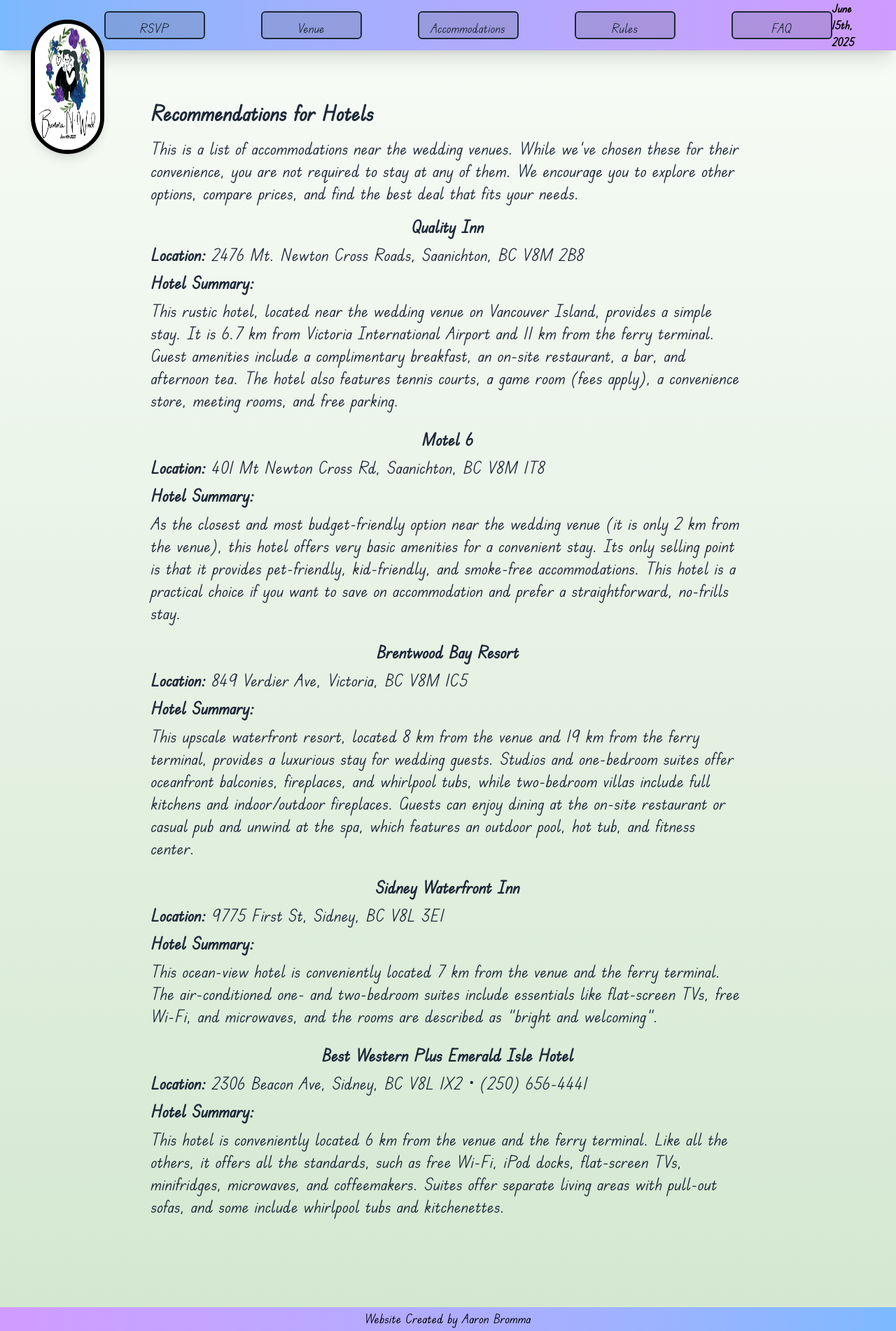
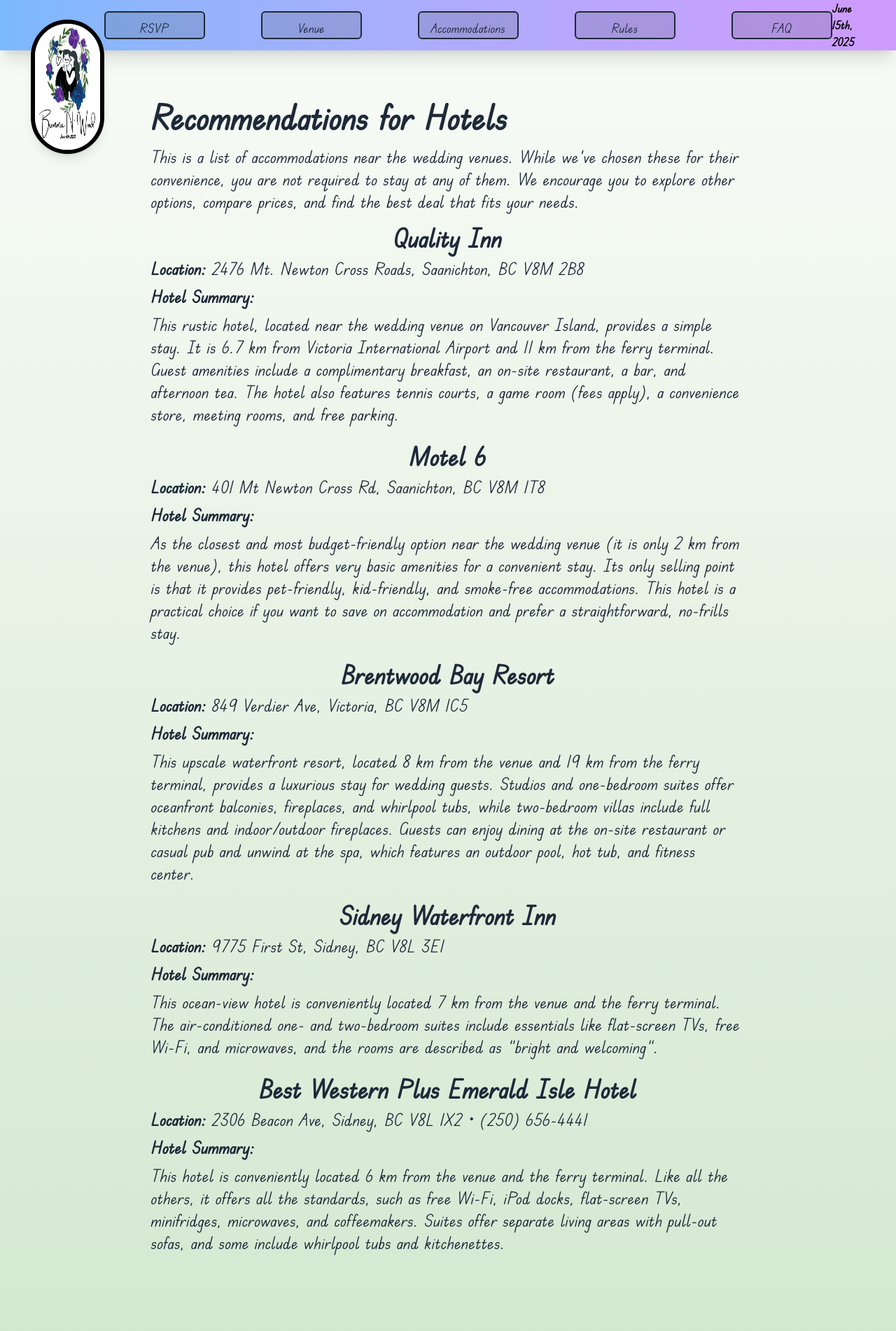
Before and after one commit to bioresestance/BrommaWoodWeddingWebsite, a React (Vite) app in the folder Client/: page /hotels in a window 1280 px wide. Shown: the top 1902 px of the page at 70% size. Built offline with nearby package versions, Linux system fonts and the light colour scheme; no server answers.

Commit message:
Enhance RSVP and FAQ pages with improved text formatting; update Hotels page with larger headings for better visibility

```diff
--- a/Client/src/pages/FAQ.tsx
+++ b/Client/src/pages/FAQ.tsx
@@ -108,7 +108,7 @@
         <div className="flex flex-col items-center w-full min-h-screen text-black pt-[15vh] pb-20">
             <div className="flex flex-col items-center">
                 <h2 className="mt-5 text-center text-3xl font-bold tracking-tight md:text-5xl">FAQ</h2>
-                <p className="mt-3 text-lg text-neutral-500 md:text-xl">
+                <p className="mt-3 text-lg md:text-3xl">
                     Frequenty asked questions
                 </p>
             </div>
@@ -116,8 +116,8 @@
                 {faqs.map((faq, index) => (
                     <div className="py-5" key={index}>
                         <details className="group">
-                            <summary className="flex cursor-pointer list-none items-center justify-between font-medium">
-                                <span> {faq.question}</span>
+                            <summary className="flex cursor-pointer list-none items-center justify-between text-3xl font-bold">
+                                <span > {faq.question}</span>
                                 <span className="transition group-open:rotate-180">
                                     <svg fill="none" height="24" shape-rendering="geometricPrecision"
                                         stroke="currentColor" stroke-linecap="round" stroke-linejoin="round"
@@ -126,7 +126,7 @@
                                     </svg>
                                 </span>
                             </summary>
-                            <p className="group-open:animate-fadeIn mt-3 text-neutral-600">
+                            <p className="group-open:animate-fadeIn mt-3 text-neutral-700">
                                 {faq.answer}
                             </p>
                         </details>
--- a/Client/src/pages/Hotels.tsx
+++ b/Client/src/pages/Hotels.tsx
@@ -4,13 +4,13 @@
     return (
         <div className="flex flex-col items-center w-full min-h-screen text-black pt-[15vh] pb-20">
             <div className="p-6 max-w-4xl mx-auto text-gray-800">
-                <h1 className="text-3xl font-bold mb-4">Recommendations for Hotels</h1>
+                <h1 className="text-5xl font-bold mb-4">Recommendations for Hotels</h1>
                 <p className="mb-4">
                     This is a list of accommodations near the wedding venues. While we've chosen these for their convenience, you are not required to stay at any of them. We encourage you to explore other options, compare prices, and find the best deal that fits your needs.
                 </p>
 
                 <div className="mb-6">
-                    <h2 className="text-2xl font-semibold mb-2 text-center">Quality Inn</h2>
+                    <h2 className="text-4xl font-semibold mb-2 text-center">Quality Inn</h2>
                     <p className="mb-2"><strong>Location:</strong> 2476 Mt. Newton Cross Roads, Saanichton, BC V8M 2B8</p>
                     <p className="mb-2"><strong>Hotel Summary:</strong></p>
                     <p className="mb-2">
@@ -19,7 +19,7 @@
                 </div>
 
                 <div className="mb-6">
-                    <h2 className="text-2xl font-semibold mb-2 text-center">Motel 6</h2>
+                    <h2 className="text-4xl font-semibold mb-2 text-center">Motel 6</h2>
                     <p className="mb-2"><strong>Location:</strong> 401 Mt Newton Cross Rd, Saanichton, BC V8M 1T8</p>
                     <p className="mb-2"><strong>Hotel Summary:</strong></p>
                     <p className="mb-2">
@@ -28,7 +28,7 @@
                 </div>
 
                 <div className="mb-6">
-                    <h2 className="text-2xl font-semibold mb-2 text-center">Brentwood Bay Resort</h2>
+                    <h2 className="text-4xl font-semibold mb-2 text-center">Brentwood Bay Resort</h2>
                     <p className="mb-2"><strong>Location:</strong> 849 Verdier Ave, Victoria, BC V8M 1C5</p>
                     <p className="mb-2"><strong>Hotel Summary:</strong></p>
                     <p className="mb-2">
@@ -37,7 +37,7 @@
                 </div>
 
                 <div className="mb-6">
-                    <h2 className="text-2xl font-semibold mb-2 text-center">Sidney Waterfront Inn</h2>
+                    <h2 className="text-4xl font-semibold mb-2 text-center">Sidney Waterfront Inn</h2>
                     <p className="mb-2"><strong>Location:</strong> 9775 First St, Sidney, BC V8L 3E1</p>
                     <p className="mb-2"><strong>Hotel Summary:</strong></p>
                     <p className="mb-2">
@@ -46,7 +46,7 @@
                 </div>
 
                 <div className="mb-6">
-                    <h2 className="text-2xl font-semibold mb-2 text-center">Best Western Plus Emerald Isle Hotel</h2>
+                    <h2 className="text-4xl font-semibold mb-2 text-center">Best Western Plus Emerald Isle Hotel</h2>
                     <p className="mb-2"><strong>Location:</strong> 2306 Beacon Ave, Sidney, BC V8L 1X2 • (250) 656-4441</p>
                     <p className="mb-2"><strong>Hotel Summary:</strong></p>
                     <p className="mb-2">
--- a/Client/src/pages/RulesPage.tsx
+++ b/Client/src/pages/RulesPage.tsx
@@ -1,6 +1,7 @@
 const RulesPage: React.FC = () => {
     return (
         <div className="flex flex-col items-center w-full min-h-screen text-black pt-[40vh] pb-20">
+            <div className="w-[75%] mx-auto">
 
                 <div className="text-center px-20 p-10 mb-5 mx-16">
 
@@ -8,7 +9,7 @@
                         Wedding Ground Rules and Expectations
                     </p>
 
-                <p className="text-lg mt-4">
+                    <p className="mt-4">
                         This page contains the ground rules for our wedding, please be aware that these rules exist to ensure our wedding day goes without a hitch.
                         Failure to follow these rules may result in your removal from the event and Venue. We hope that you understand that most of these rules are
                         common sense, so they should be easy to follow! Thanks for your understanding!
@@ -20,7 +21,7 @@
                         General
                     </p>
 
-                <ul className="list-disc list-inside mt-4 space-y-10 text-lg">
+                    <ul className="list-disc list-inside mt-4 space-y-10">
                         <li className="flex items-start">
                             <span className="mr-2 text-2xl">👰</span>
                             Only the Bride (Gina) can wear White or any related shade of White - including but not limited to Ivory, cream, and 'off-white' - with the only exception being men's dress shirts.
@@ -56,7 +57,7 @@
                     <p className="text-5xl font-semibold mt-6 text-center pb-5">
                         Clothing/Attire
                     </p>
-                <ul className="list-disc list-inside mt-4 space-y-10 text-lg">
+                    <ul className="list-disc list-inside mt-4 space-y-10">
                         <li className="flex items-start">
                             <span className="mr-2 text-2xl">🚫</span>
                             NO CAUSAL WEAR: Do not wear jeans, t-shirts, sweat pants, or anything with rips, holes, or stains.
@@ -81,6 +82,7 @@
                 </div>
 
             </div>
+        </div>
     );
 }
 
--- a/Client/src/pages/rsvp.tsx
+++ b/Client/src/pages/rsvp.tsx
@@ -66,7 +66,7 @@
           RSVP
         </p>
         <p className="mt-4 md:mt-8">
-          This RSVP system will be open until April 30th, 2025. You are able to make changes to your RSVP until this date. If you have any questions or need to make changes after this date, please contact us!
+          This RSVP system will be open until <strong>April 30th, 2025</strong>. You are able to make changes to your RSVP until this date. If you have any questions or need to make changes after this date, please contact us!
         </p>
         <br />
         <p className="mt-4 md:mt-8">
```
Lines whose indentation alone changed are shown as unchanged.
